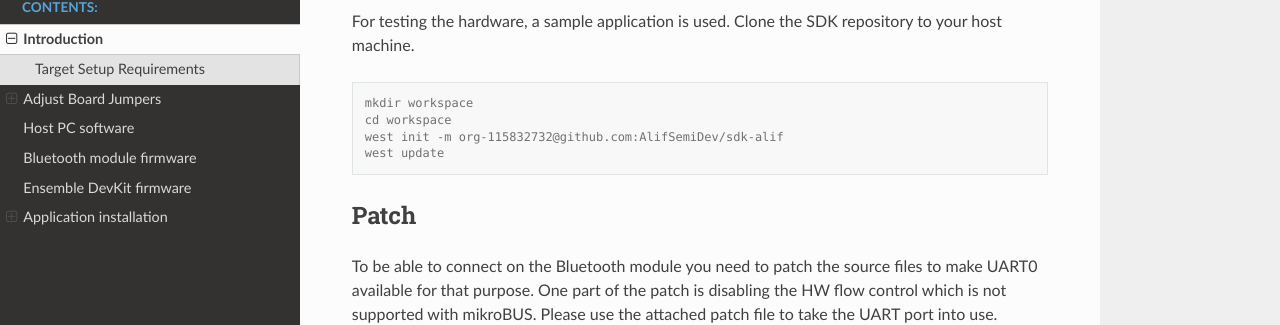
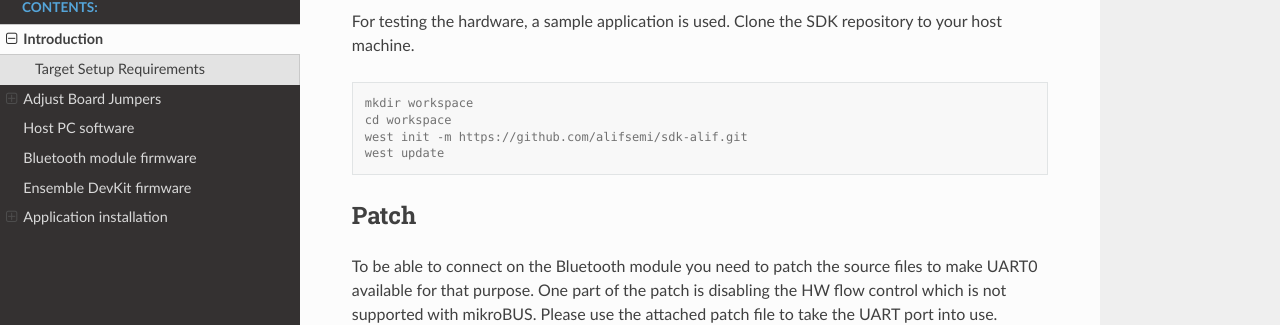
Before and after one commit to alifsemi/sdk-alif, a Sphinx documentation site: the page built from doc/app_notes/augd00xx/source/augd00xx.rst, in a window 1280 px wide and 900 px high, scrolled down 2606 px. Shown: the part 130-455 px from the top of the window. Built offline with Sphinx 7.4.7 and the Read the Docs theme 2.0.0, drawn with Linux system fonts in a browser that asks for light colours.

Commit message:
Fixed URLs to point to public repo

```diff
--- a/doc/app_notes/augd00xx/source/augd00xx.rst
+++ b/doc/app_notes/augd00xx/source/augd00xx.rst
@@ -83,7 +83,7 @@ Clone the SDK repository to your host machine.
 
     mkdir workspace
     cd workspace
-    west init -m org-115832732@github.com:AlifSemiDev/sdk-alif
+    west init -m https://github.com/alifsemi/sdk-alif.git
     west update
 
 Patch
```
Also changed, not shown: 1 other file.
